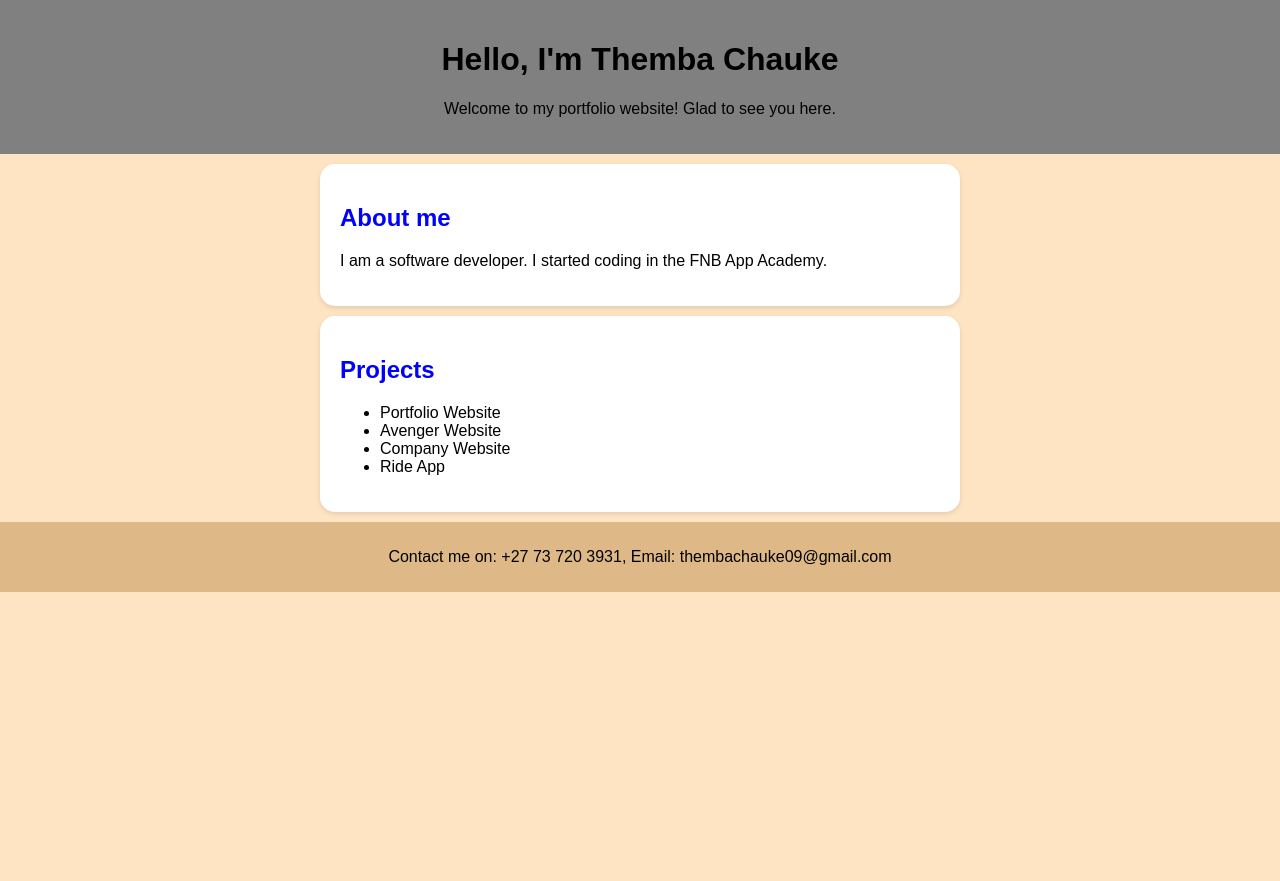
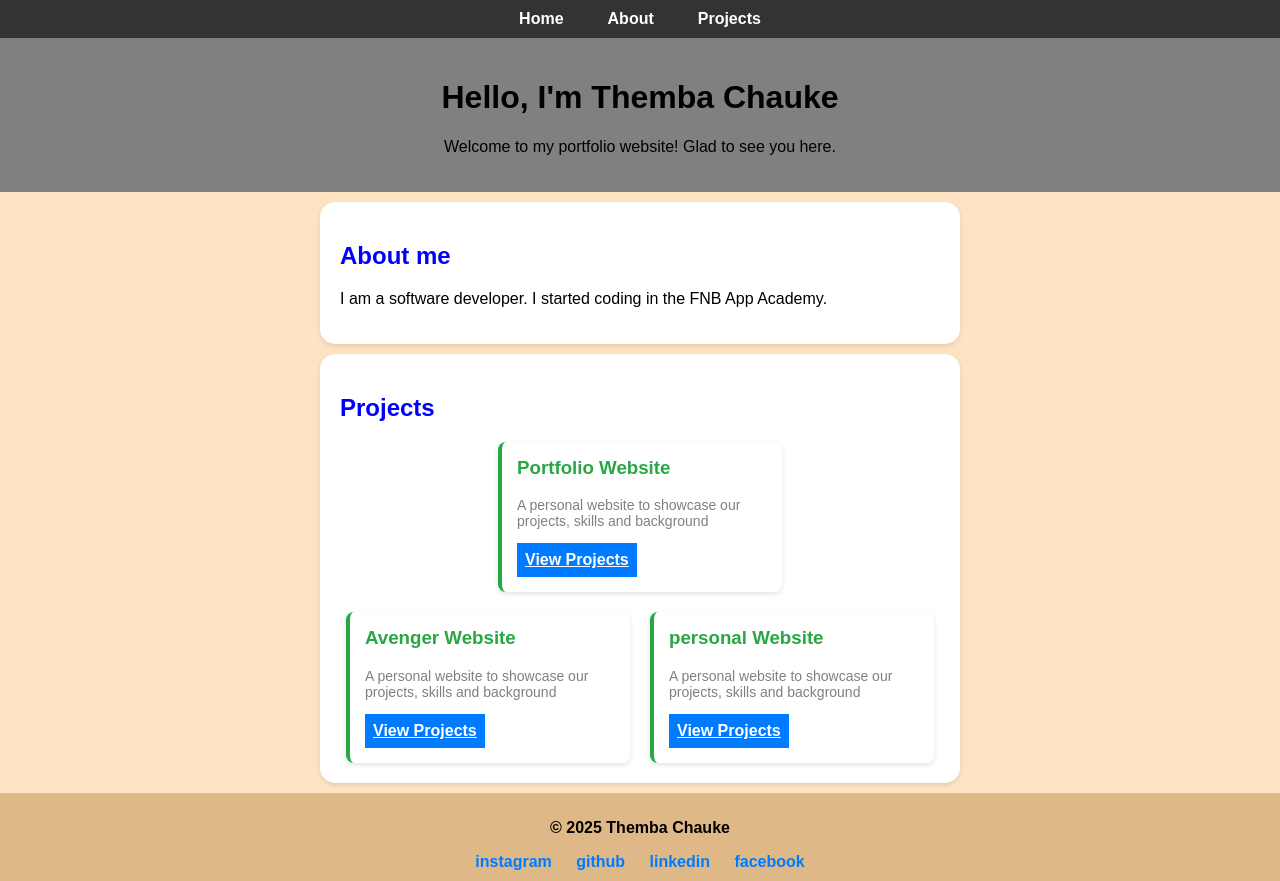
Before and after one commit to Themba19901/Themba-portfolio, a plain HTML site: page index.html in a window 1280 px wide. Before the commit the page ends 800 px from the top, so only its background shows below. Drawn offline with Linux system fonts and the light colour scheme.

Commit message:
updated project section and added social links

```diff
--- a/index.html
+++ b/index.html
@@ -7,30 +7,72 @@
     <link rel="stylesheet" href="style.css">
 </head>
 <body>
-    <header>
+    <nav>
+        <ul class="navbar">
+            <li><a href="#home">Home</a></li>
+            <li><a href="#about">About</a></li>
+            <li><a href="#projects">Projects</a></li>
+
+        </ul>
+    </nav>
+    <header id="top">
         <h1>Hello, I'm Themba Chauke</h1>
         <P> Welcome to my portfolio website!
             Glad to see you here.</P>
     </header>
 
-    <section class="about">
+    <section class="about" id="about">
         <h2>About me</h2>
         <p>I am a software developer. I started coding
             in the FNB App Academy.</p>
     </section>
 
-    <section class="projects">
+    <section class="projects" id="projects">
         <h2>Projects</h2>
-        <ul>
-            <li>Portfolio Website</li>
-            <li>Avenger Website</li>
-            <li>Company Website</li>
-            <li>Ride App</li>
-        </ul>
+        <div class="project-list">
+            <div class="project-card">
+                <h3>Portfolio Website</h3>
+                <p>A personal website to showcase our
+                    projects, skills and background </p>
+                    <a href="https://themba-chauke-portfolio.netlify.app"
+                    target="_blank">View Projects</a>
+
+        </div>
+
+          <div class="project-list">
+            <div class="project-card">
+                <h3>Avenger Website</h3>
+                <p>A personal website to showcase our
+                    projects, skills and background </p>
+                    <a href="#">View Projects</a>
+        </div>
+
+          <div class="project-list">
+            <div class="project-card">
+                <h3>personal Website</h3>
+                <p>A personal website to showcase our
+                    projects, skills and background </p>
+                    <a href="#">View Projects</a>
+        </div>
+
     </section>
 
     <footer>
-        <p>Contact me on: +27 73 720 3931, Email: thembachauke09@gmail.com</p>
+        <p> © 2025 Themba Chauke</p>
+        <div class="social-links">
+            <a href="https://instagram.com/@themba5925"
+            target="_blank">instagram</a>
+
+            <a href="https://github.com/Themba19901/"
+            target="_blank">github</a>
+
+            <a href="https://linkedin.com/in/ThembaChauke90"
+            target="_blank">linkedin</a>
+
+            <a href="https://www.facebook.com/themba.chauke.56"
+            target="_blank">facebook</a>
+
+        </div>
     </footer>
 
 </body>
--- a/style.css
+++ b/style.css
@@ -30,9 +30,104 @@ footer{
     text-align: center;
     padding: 10px;
     background: burlywood;
+    font-weight: bold;
 }
 
 .about{
     padding: 20px;
 
 }
+
+.social-links{
+    margin-top: 10px;
+}
+
+.social-links > a {
+    margin: 0 10px;
+    color: #007bff;
+    text-decoration: none;
+    font-weight: bold;
+}
+
+.social-links > a:hover {
+    text-decoration: underline;
+    font-size: 30px;
+    color: black;
+}
+
+/* Project List */
+.project-list {
+    display: flex;
+    flex-wrap: wrap;
+    justify-content: center;
+    gap: 20px;
+}
+
+.project-card {
+    background-color: white;
+    border-left: 4px solid #28a745;
+    padding: 15px;
+    border-radius: 8px;
+    width: 250px;
+    box-shadow: 0 2px 5px rgba(0,0,0, 0.113);
+    transition: transform 0.2s;
+}
+
+.project-card:hover {
+    transform: translateY(-5px);
+}
+
+.project-card > h3 {
+    margin-top: 0;
+    color: #28a745;
+}
+
+.project-card > p {
+    font-size: 14px;
+    color: grey;
+}
+
+.project-card > a {
+    display: inline-block;
+    padding: 8px;
+    background-color: #007bff;
+    color: #fff;
+    border: none;
+    border-radius: none;
+    font-weight: bold;
+    transition: background-color 0.2s ease;
+}
+
+.project-card > a:hover {
+    background-color:  darkcyan;
+}
+
+nav {
+    background-color: #333;
+    position: sticky;
+    top: 0;
+    z-index: 1000;
+}
+
+.navbar {
+    list-style: none;
+    display: flex;
+    justify-content: center;
+    padding: 10px 0;
+    margin: 0;
+    gap: 20px;
+}
+
+.navbar > li > a {
+    color: #fff;
+    text-decoration: none;
+    font-weight: bold;
+    padding: 6px 12px;
+    border-radius: 4px;
+    transition: background-color 0.2s ease;
+}
+
+.navbar > li > a:hover {
+    background-color: #007bff;
+
+}
```
